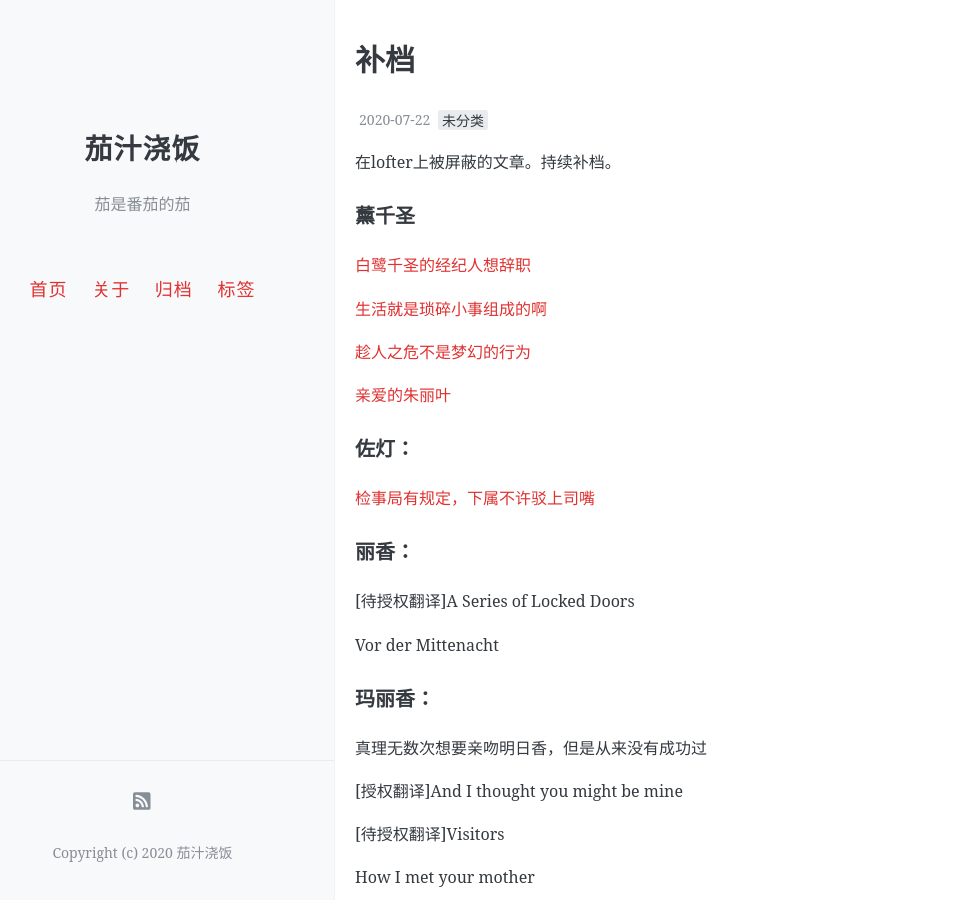
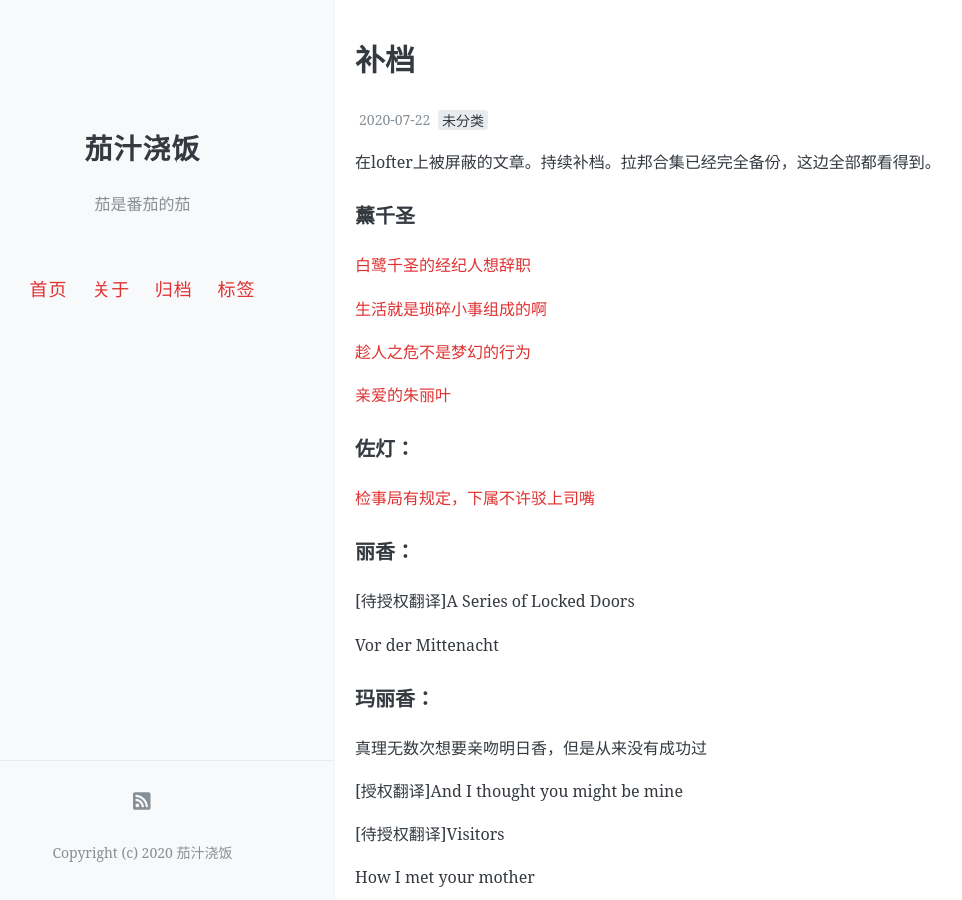
Before and after one commit to onemorebluemoon/ketchup, a Jekyll site: the page built from _posts/2020-07-22-Addendum.md, in a window 1280 px wide and 900 px high. Shown: the whole window, without its empty margins (49-1011 px from the left). Built offline with Jekyll 4.4.1, drawn with Linux system fonts in a browser that asks for light colours; comment, search, counter and statistics services are not loaded.

Commit message:
Update 2020-07-22-Addendum.md

```diff
--- a/_posts/2020-07-22-Addendum.md
+++ b/_posts/2020-07-22-Addendum.md
@@ -9,7 +9,7 @@ comments: true
 pinned: true
 ---
 
-在lofter上被屏蔽的文章。持续补档。
+在lofter上被屏蔽的文章。持续补档。拉邦合集已经完全备份，这边全部都看得到。
 
 ### 薰千圣
 
```
